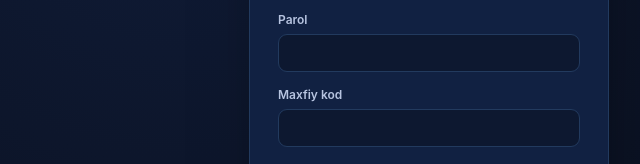
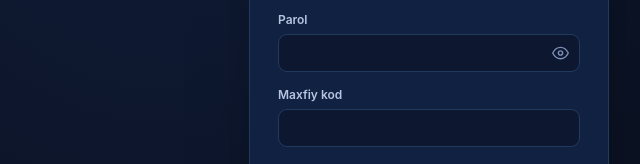
Before and after one commit to fayzulloxonibrohimov7-creator/ilm-nazorat, a plain HTML site: page index.html in a window 1280 px wide. Shown: the part 334-498 px from the top of the page, 211-851 px from the left. Drawn offline with Linux system fonts and the light colour scheme.

Commit message:
Add show/hide eye toggle to login password field
Co-Authored-By: Claude Sonnet 5 <noreply@anthropic.com>

```diff
--- a/index.html
+++ b/index.html
@@ -34,6 +34,11 @@ svg.ic{width:20px;height:20px;stroke:currentColor;fill:none;stroke-width:2;strok
 .field label{display:block;font-size:12px;color:var(--ink-soft);margin-bottom:5px;font-weight:600}
 .field input{width:100%;padding:10px 12px;border-radius:9px;border:1px solid var(--line);background:var(--bg-elev);color:var(--ink);font-size:14px}
 .field input:focus{outline:2px solid var(--blue);outline-offset:1px}
+.pw-wrap{position:relative}
+.pw-wrap input{padding-right:38px}
+.pw-eye{position:absolute;right:6px;top:50%;transform:translateY(-50%);background:none;border:none;color:var(--muted);padding:5px}
+.pw-eye svg.ic{width:17px;height:17px}
+.pw-eye:hover{color:var(--blue)}
 .btn-primary{width:100%;margin-top:6px;padding:11px;border-radius:9px;border:none;background:var(--blue);color:#06101F;font-weight:700;font-size:14px}
 .btn-primary:hover{filter:brightness(1.08)}
 #login-error{color:var(--bad);font-size:12.5px;margin-top:10px;min-height:1em}
@@ -175,7 +180,7 @@ select.status-select{font-size:12px;padding:4px 7px;border-radius:7px;border:1px
     <p class="sub">O'quv bo'limi davomat va jadval nazorat paneli</p>
     <form id="login-form">
       <div class="field"><label for="f-login">Login</label><input id="f-login" autocomplete="username" required></div>
-      <div class="field"><label for="f-pass">Parol</label><input id="f-pass" type="password" autocomplete="current-password" required></div>
+      <div class="field"><label for="f-pass">Parol</label><div class="pw-wrap"><input id="f-pass" type="password" autocomplete="current-password" required><button type="button" class="pw-eye" id="f-pass-eye" aria-label="Parolni ko'rsatish"></button></div></div>
       <div class="field"><label for="f-code">Maxfiy kod</label><input id="f-code" autocomplete="off" required></div>
       <button class="btn-primary" type="submit">Kirish</button>
       <div id="login-error"></div>
@@ -264,7 +269,9 @@ var ICONS = {
   edit:'<path d="M17 3a2.85 2.83 0 1 1 4 4L7.5 20.5 2 22l1.5-5.5Z"/>',
   trash:'<polyline points="3 6 5 6 21 6"/><path d="M19 6l-1 14a2 2 0 0 1-2 2H8a2 2 0 0 1-2-2L5 6"/><path d="M10 11v6"/><path d="M14 11v6"/><path d="M8 6V4a2 2 0 0 1 2-2h4a2 2 0 0 1 2 2v2"/>',
   x:'<line x1="18" y1="6" x2="6" y2="18"/><line x1="6" y1="6" x2="18" y2="18"/>',
-  save:'<polyline points="20 6 9 17 4 12"/>'
+  save:'<polyline points="20 6 9 17 4 12"/>',
+  eye:'<path d="M1 12s4-8 11-8 11 8 11 8-4 8-11 8-11-8-11-8z"/><circle cx="12" cy="12" r="3"/>',
+  eyeoff:'<path d="M17.94 17.94A10.07 10.07 0 0 1 12 20c-7 0-11-8-11-8a18.45 18.45 0 0 1 5.06-5.94M9.9 4.24A9.12 9.12 0 0 1 12 4c7 0 11 8 11 8a18.5 18.5 0 0 1-2.16 3.19m-6.72-1.07a3 3 0 1 1-4.24-4.24"/><line x1="1" y1="1" x2="23" y2="23"/>'
 };
 function iconSvg(name){ return '<svg class="ic" viewBox="0 0 24 24">'+ICONS[name]+'</svg>'; }
 function iconBtn(name,action,kind){
@@ -901,6 +908,12 @@ function doLogout(){
   document.getElementById("f-pass").value="";
   document.getElementById("f-code").value="";
 }
+(function passwordEye(){
+  var btn=document.getElementById("f-pass-eye"), input=document.getElementById("f-pass");
+  function paint(){ btn.innerHTML=iconSvg(input.type==="password"?"eye":"eyeoff"); }
+  btn.addEventListener("click",function(){ input.type = input.type==="password"?"text":"password"; input.focus(); paint(); });
+  paint();
+})();
 document.getElementById("login-form").addEventListener("submit",function(e){
   e.preventDefault();
   var login=document.getElementById("f-login").value.trim();
```
